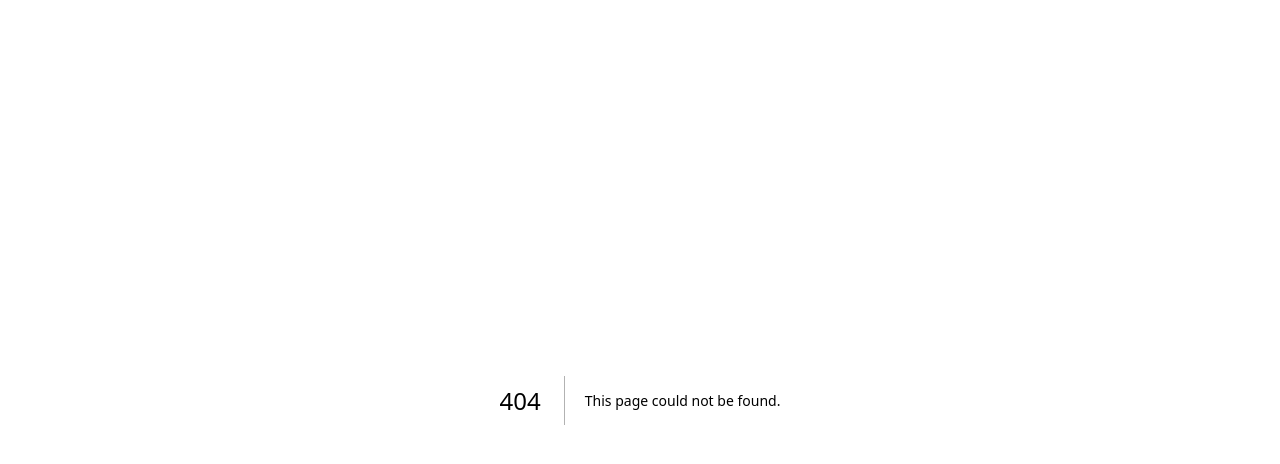
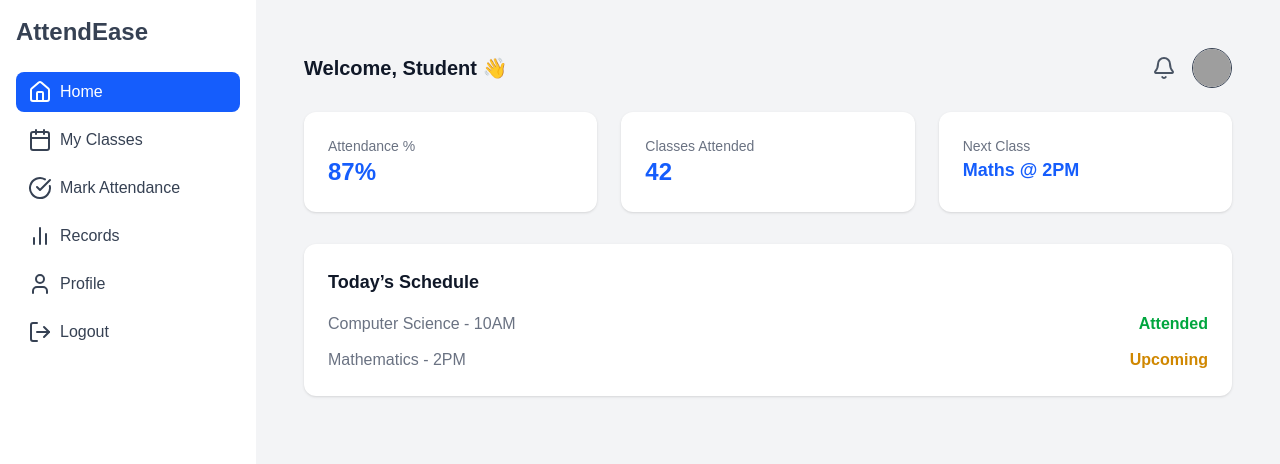
Before and after one commit to Stackarius/attendance_app, a Next.js app: page /dashboard/student in a window 1280 px wide. Before the commit this address had no page. Shown: the top 464 px of the page. Built offline with nearby package versions, Linux system fonts and the light colour scheme; grey boxes are pictures that could not be loaded.

Commit message:
feat: add StudentLayout and StudentDashboard components with sidebar and dashboard content

```diff
--- /dev/null
+++ b/app/dashboard/student/layout.jsx
@@ -0,0 +1,17 @@
+"use client"
+import Sidebar from "component/student/Sidebar"
+import Link from "next/link"
+
+export default function StudentLayout({ children }) {
+
+    return (
+        <div className="flex h-screen">
+           <Sidebar />
+
+            {/* Main content */}
+            <main className="flex-1 bg-gray-100 p-6 overflow-y-auto">
+                {children}
+            </main>
+        </div>
+    )
+}
--- /dev/null
+++ b/app/dashboard/student/page.jsx
@@ -0,0 +1,62 @@
+"use client";
+
+import { useState } from "react";
+import { Home, Calendar, CheckCircle, BarChart2, User, LogOut, Bell } from "lucide-react";
+
+export default function StudentDashboard() {
+
+
+    return (
+        <div className="flex h-screen bg-gray-100">
+            {/* Sidebar */}
+
+
+            {/* Main Content */}
+            <main className="flex-1 p-6 overflow-y-auto">
+                {/* Top bar */}
+                <div className="flex text-gray-700 justify-between items-center mb-6">
+                    <h1 className="text-xl font-semibold text-gray-900">Welcome, Student 👋</h1>
+                    <div className="flex items-center gap-4">
+                        <Bell className="text-gray-600 w-6 h-6 cursor-pointer" />
+                        <img
+                            src="/avatar.png"
+                            alt="profile"
+                            className="w-10 h-10 rounded-full border"
+                        />
+                    </div>
+                </div>
+
+                {/* Dashboard content */}
+                <div className="grid grid-cols-3 gap-6">
+                    <div className="p-6 bg-white shadow rounded-xl">
+                        <p className="text-sm text-gray-500">Attendance %</p>
+                        <h2 className="text-2xl font-bold text-blue-600">87%</h2>
+                    </div>
+                    <div className="p-6 bg-white shadow rounded-xl">
+                        <p className="text-sm text-gray-500">Classes Attended</p>
+                        <h2 className="text-2xl font-bold text-blue-600">42</h2>
+                    </div>
+                    <div className="p-6 bg-white shadow rounded-xl">
+                        <p className="text-sm text-gray-500">Next Class</p>
+                        <h2 className="text-lg font-semibold text-blue-600">Maths @ 2PM</h2>
+                    </div>
+                </div>
+
+                {/* Today’s schedule */}
+                <div className="mt-8 p-6 bg-white shadow rounded-xl">
+                    <h3 className="text-lg font-semibold text-gray-900 mb-4">Today’s Schedule</h3>
+                    <ul className="space-y-3 text-gray-500">
+                        <li className="flex justify-between">
+                            <span >Computer Science - 10AM</span>
+                            <span className="text-green-600 font-semibold">Attended</span>
+                        </li>
+                        <li className="flex justify-between">
+                            <span>Mathematics - 2PM</span>
+                            <span className="text-yellow-600 font-semibold">Upcoming</span>
+                        </li>
+                    </ul>
+                </div>
+            </main>
+        </div>
+    );
+}
```
